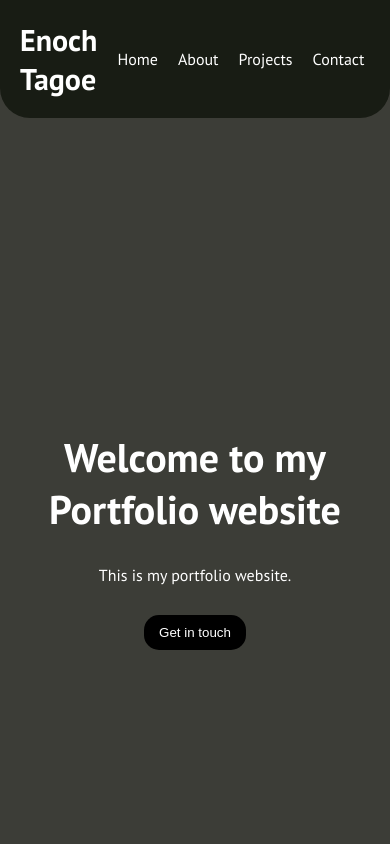
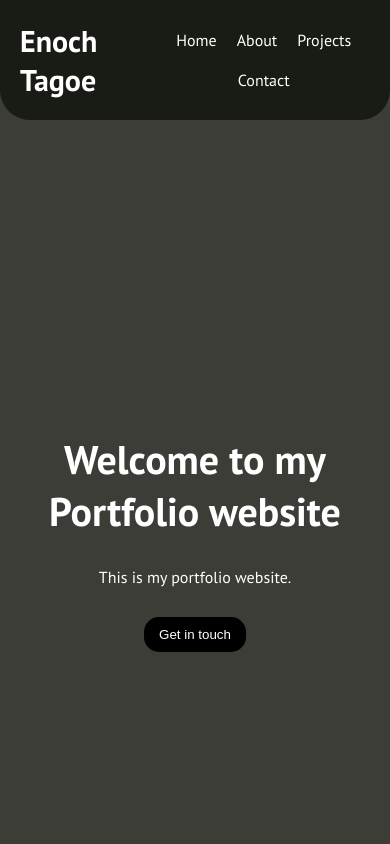
Before and after one commit to pilot1968/Portfolio, a website: page index.html in a window 390 px wide. Shown: the top 844 px of the page. Drawn offline with nearby package versions, Linux system fonts and the light colour scheme.

Commit message:
Made navbar more responsive

```diff
--- a/style.css
+++ b/style.css
@@ -37,7 +37,9 @@ a:hover {
 ul {
     list-style: none;
     display: flex;
+    flex-wrap: wrap;
     align-items: center;
+    justify-content: center;
 }
 
 ul li {
```
